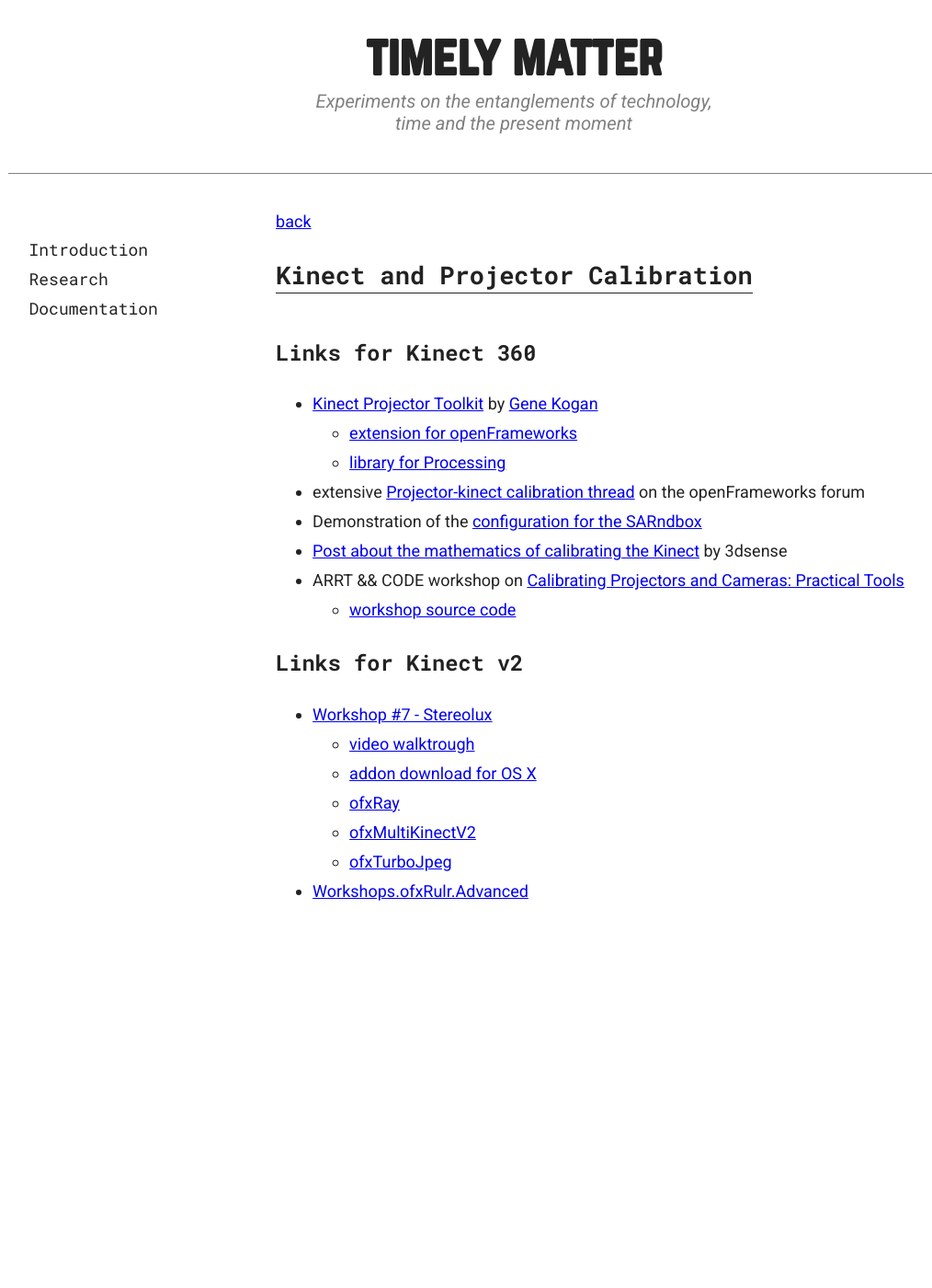
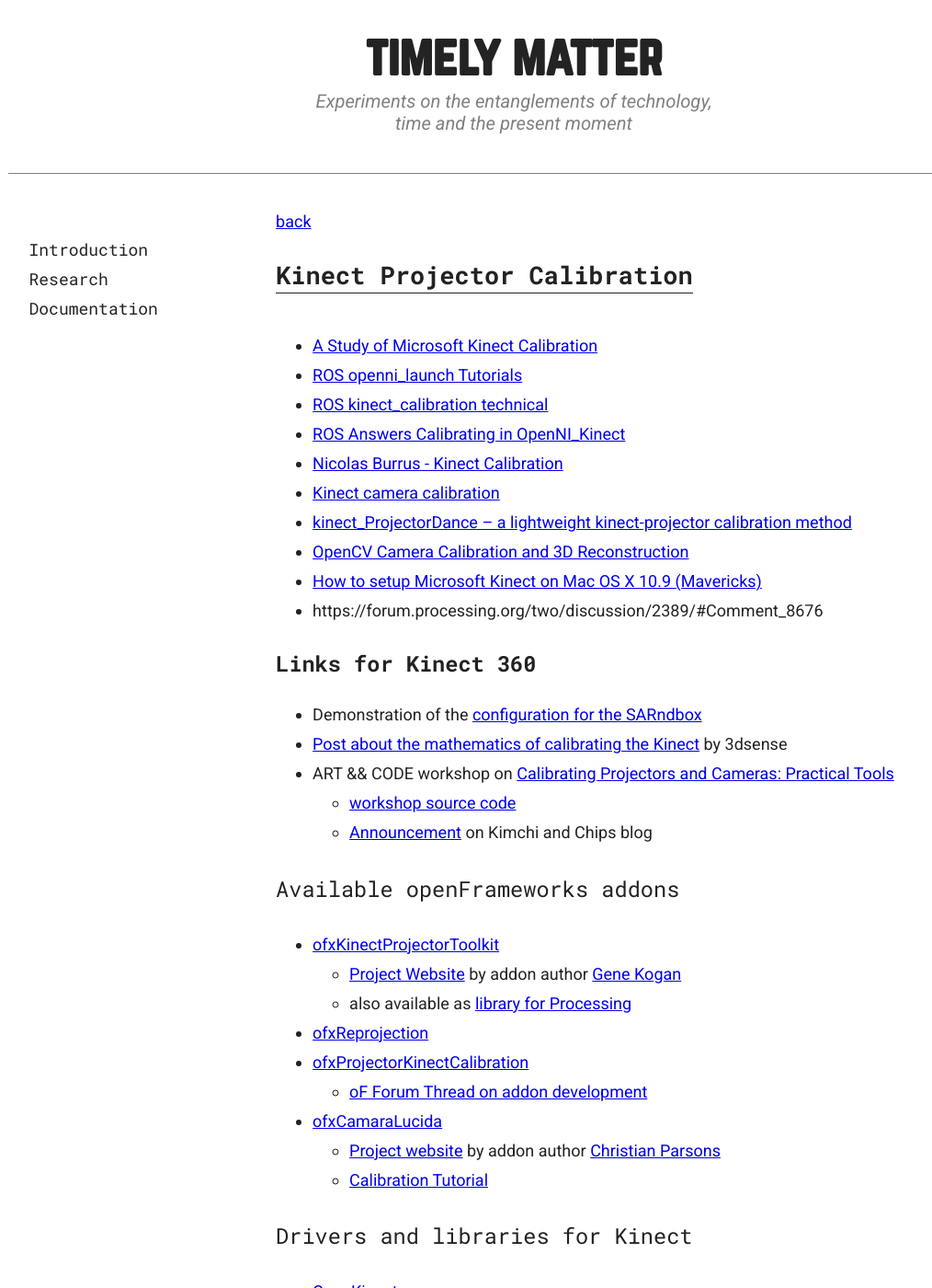
Before and after one commit to davidbeermann/timely-matter, a Jekyll site: the page built from research/kinect-calibration/index.md, in a window 1280 px wide and 1400 px high. Shown: the whole window at 92% size, without its empty margins (81-1095 px from the left). Built offline with Jekyll 4.4.1, drawn with Linux system fonts in a browser that asks for light colours; some of the changed text lies outside the part shown.

Commit message:
added some more resource links

```diff
--- a/research/kinect-calibration/index.md
+++ b/research/kinect-calibration/index.md
@@ -1,21 +1,60 @@
 ---
 layout: subpage
-title: Kinect and Projector Calibration
+title: Kinect Projector Calibration
 position: 2
 ---
 
-# Kinect and Projector Calibration
+# Kinect Projector Calibration
+
+* [A Study of Microsoft Kinect Calibration](http://cs.gmu.edu/~xzhou10/doc/kinect-study.pdf)
+* [ROS openni_launch Tutorials](http://wiki.ros.org/openni_launch/Tutorials)
+* [ROS kinect_calibration technical](http://wiki.ros.org/kinect_calibration/technical)
+* [ROS Answers Calibrating in OpenNI_Kinect](http://answers.ros.org/question/11571/calibrating-in-openni_kinect/)
+* [Nicolas Burrus - Kinect Calibration](http://nicolas.burrus.name/index.php/Research/KinectCalibration)
+* [Kinect camera calibration](http://doc-ok.org/?p=289)
+* [kinect_ProjectorDance – a lightweight kinect-projector calibration method](http://princemio.net/portfolio/kinect_projector_dance/)
+* [OpenCV Camera Calibration and 3D Reconstruction](http://docs.opencv.org/2.4/modules/calib3d/doc/camera_calibration_and_3d_reconstruction.html)
+* [How to setup Microsoft Kinect on Mac OS X 10.9 (Mavericks)](http://blog.nelga.com/setup-microsoft-kinect-on-mac-os-x-10-9-mavericks/)
+* https://forum.processing.org/two/discussion/2389/#Comment_8676
 
 ## Links for Kinect 360
 
-* [Kinect Projector Toolkit](http://www.genekogan.com/works/kinect-projector-toolkit.html) by [Gene Kogan](http://www.genekogan.com/)
-  * [extension for openFrameworks](https://github.com/genekogan/ofxKinectProjectorToolkit)
-  * [library for Processing](https://github.com/genekogan/KinectProjectorToolkit)
-* extensive [Projector-kinect calibration thread](https://forum.openframeworks.cc/t/projector-kinect-calibration/12712) on the openFrameworks forum
+
 * Demonstration of the [configuration for the SARndbox](https://www.youtube.com/watch?v=vXkA9gUoSAc)
 * [Post about the mathematics of calibrating the Kinect](http://blog.3dsense.org/programming/kinect-projector-calibration-human-mapping-2/) by 3dsense
-* ARRT && CODE workshop on [Calibrating Projectors and Cameras: Practical Tools](http://artandcode.com/3d/workshops/4a-calibrating-projectors-and-cameras/)
+* ART && CODE workshop on [Calibrating Projectors and Cameras: Practical Tools](http://artandcode.com/3d/workshops/4a-calibrating-projectors-and-cameras/)
   * [workshop source code](https://github.com/elliotwoods/artandcode.Camera-and-projector-calibration)
+  * [Announcement](http://www.kimchiandchips.com/blog/?p=725) on Kimchi and Chips blog
+
+### Available openFrameworks addons
+
+* [ofxKinectProjectorToolkit](https://github.com/genekogan/ofxKinectProjectorToolkit)
+	* [Project Website](http://www.genekogan.com/works/kinect-projector-toolkit.html) by addon author [Gene Kogan](http://www.genekogan.com/)
+	* also available as [library for Processing](https://github.com/genekogan/KinectProjectorToolkit)
+* [ofxReprojection](https://github.com/Illd/ofxReprojection)
+* [ofxProjectorKinectCalibration](https://github.com/Kj1/ofxProjectorKinectCalibration)
+	* [oF Forum Thread on addon development](https://forum.openframeworks.cc/t/projector-kinect-calibration/12712)
+* [ofxCamaraLucida](https://github.com/chparsons/ofxCamaraLucida)
+	* [Project website](http://chparsons.com.ar/#camara_lucida) by addon author [Christian Parsons](http://chparsons.com.ar/)
+	* [Calibration Tutorial](http://chparsons.com.ar/#camara_lucida/tutorials/calib)
+
+### Drivers and libraries for Kinect
+
+* [OpenKinect](https://openkinect.org/wiki/Main_Page)
+	* [libfreenect](https://github.com/OpenKinect/libfreenect)
+
+* [OpenNI](https://en.wikipedia.org/wiki/OpenNI)
+The OpenNI framework is an open source SDK used for the development of 3D sensing middleware libraries and applications.
+	* [Binary Downloads](http://structure.io/openni) by Structure
+	* [OpenNI 2 GitHub Repo](https://github.com/occipital/openni2)
+	* [ofxOpenNI](https://github.com/gameoverhack/ofxOpenNI)
+	Wrapper for OpenNI, NITE and SensorKinect
+	* [simple-openni](https://code.google.com/archive/p/simple-openni/)
+	OpenNI library for Processing
+
+* [RGBDemo](http://rgbdemo.org/index.php)
+RGBDemo is an opensource software that aims at providing a simple toolkit to start playing with Kinect data and develop standalone computer vision programs without the hassle of integrating existing libraries. **NOTE: RGBDemo is not actively maintained anymore.** Developed by [Nicolas Burrus](http://nicolas.burrus.name/index.php/Main/HomePage) and [Christian Parsons](http://chparsons.com.ar/), also author of Cámara Lúcida.
+	* [RGBDemo GitHub Repo](https://github.com/rgbdemo/rgbdemo)
 
 ## Links for Kinect v2
 
```
Also changed, not shown: other parts of research/kinect-calibration/index.md (+4 -1 lines), research/modern-opengl/index.md (+15 -0 lines).
